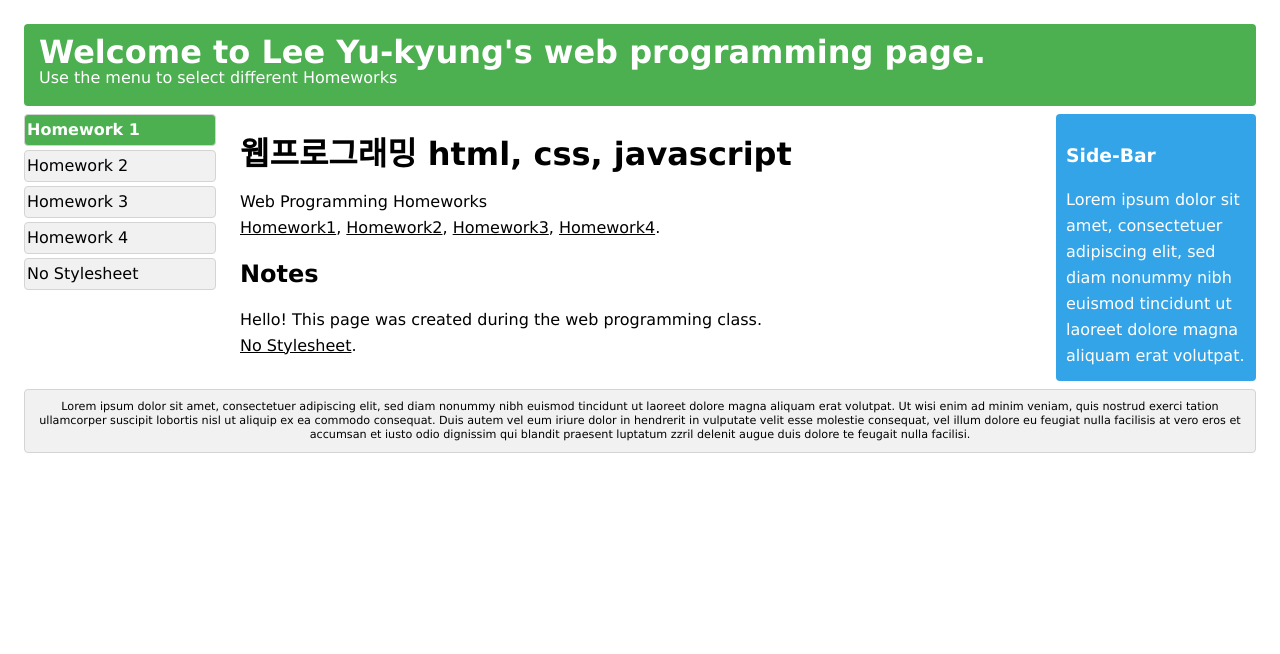
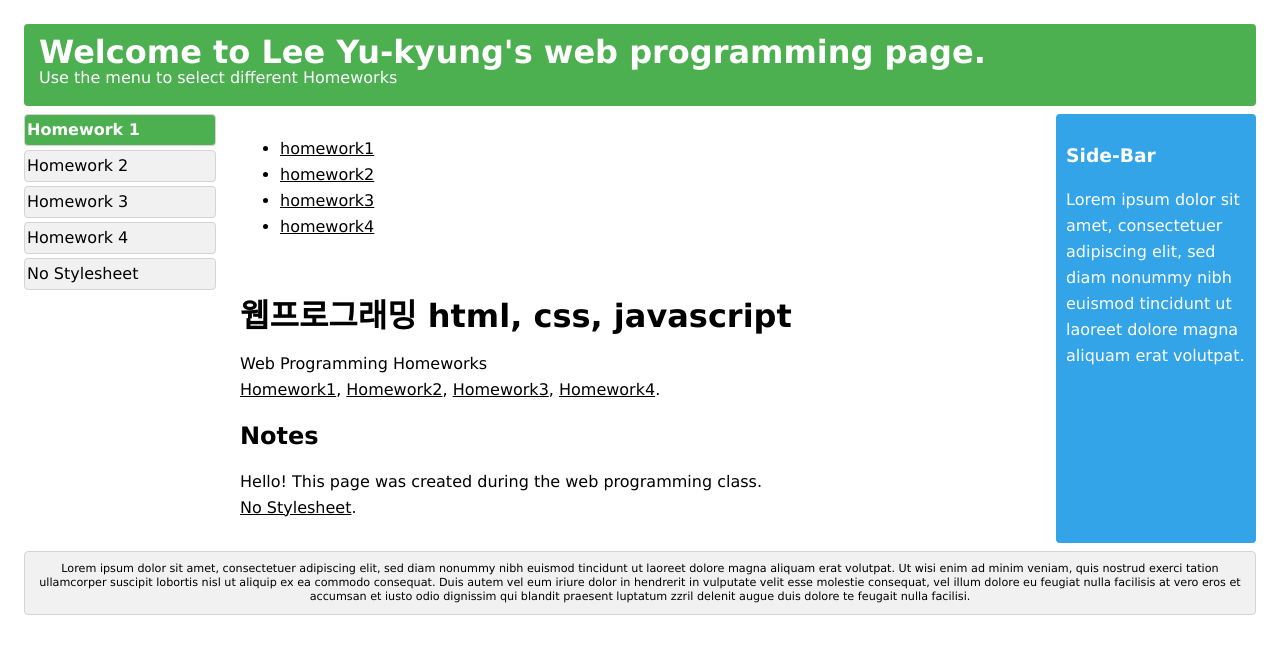
Before and after one commit to yukyung3413/yukyung3413.github.io, a plain HTML site: page index.html in a window 1280 px wide. Drawn offline with Linux system fonts and the light colour scheme.

Commit message:
Update index.html

```diff
--- a/index.html
+++ b/index.html
@@ -377,6 +377,12 @@ a:hover {
      </li></ul>
     </div>
     <div id="main">
+        <p><ul>
+        <li><a href="./Patrick Young.html">homework1</a></li>
+        <li><a href="./homwork2.html">homework2</a></li>
+        <li><a href="./homwork3.html">homework3</a></li>
+        <li><a href="./homwork4.html">homework4</a></li>
+     </ul><br>
       <h1>웹프로그래밍 html, css, javascript</h1>
       <p>Web Programming Homeworks<br>
       <a href="#" onclick="reStyle(0);return false">Homework1</a>,
```
